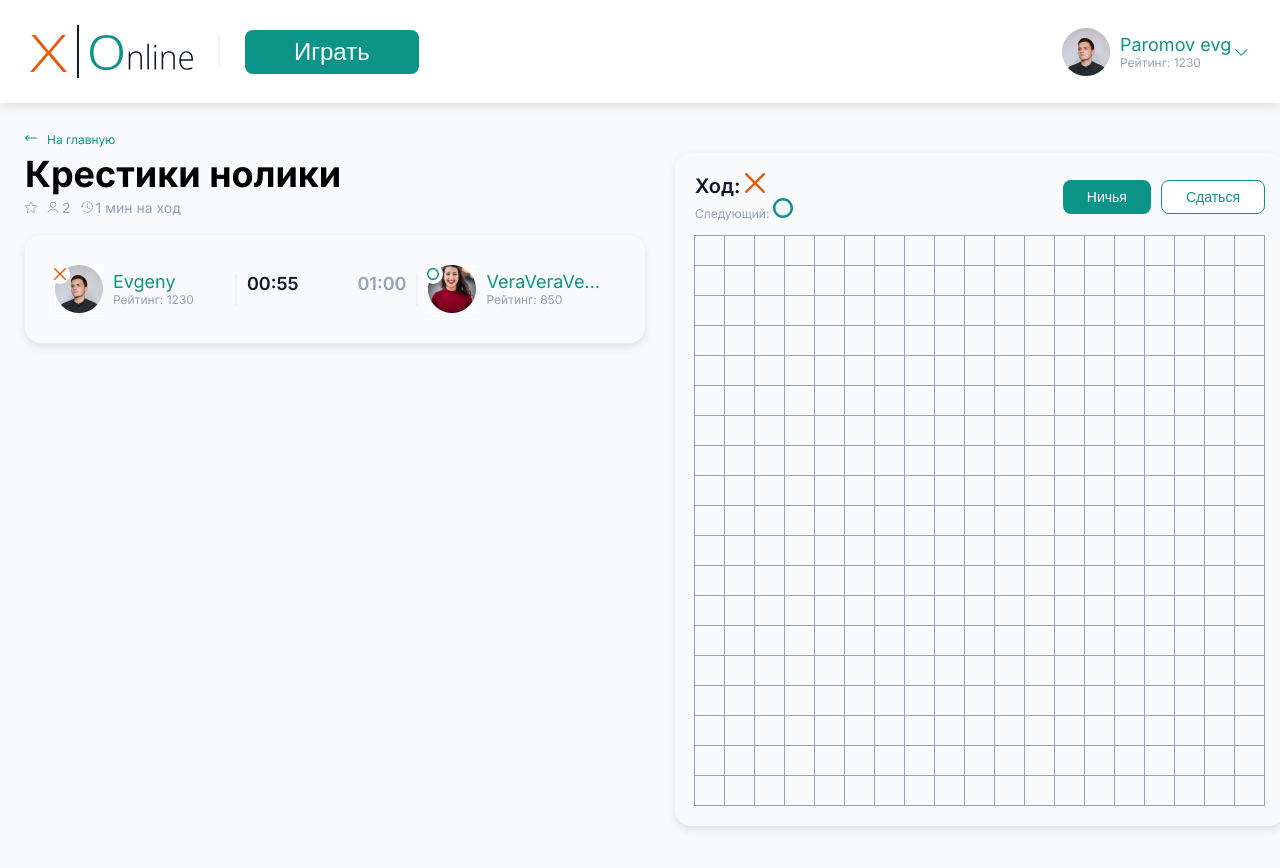
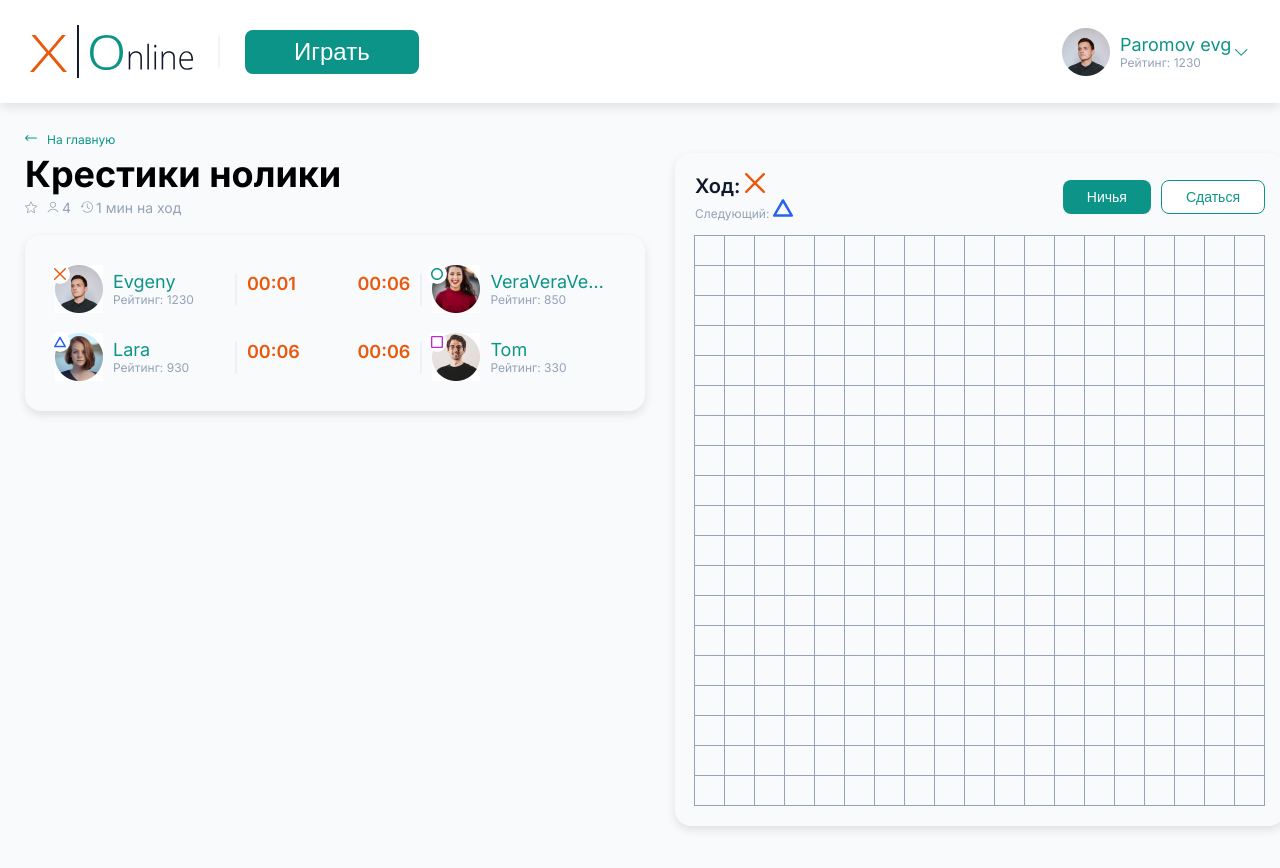
Before and after one commit to linikitaa/X0_game, a Next.js app: page / in a window 1280 px wide. Shown: the top 868 px of the page. Built offline with nearby package versions, Linux system fonts and the light colour scheme.

Commit message:
winner by time

```diff
--- a/components/game/game-field/game-field.jsx
+++ b/components/game/game-field/game-field.jsx
@@ -8,6 +8,7 @@ export function GameField({
   currentMove,
   nextMove,
   winnerSequence,
+  winnerSymbol,
 }) {
   // const [cells, setCells] = useState(() => new Array(19 * 19).fill(null));
   // const [currentMove, setCurrentMove] = useState(GAME_SYMBOLS.SQUARE);
@@ -27,6 +28,7 @@ export function GameField({
                 onClickHandler(index)
               }}
               isWinner={winnerSequence?.includes(index)}
+              disabled={!!winnerSymbol}
             >
               {symbol && <GameSymbol symbol={symbol} />}
             </GameCell>
@@ -71,9 +73,10 @@ function GameMoveInfo({ currentMove, nextMove }) {
   )
 }
 
-function GameCell({ children, onClick, isWinner }) {
+function GameCell({ children, onClick, isWinner, disabled }) {
   return (
     <button
+      disabled={disabled}
       onClick={onClick}
       className={`${s.fieldItem} ${isWinner ? s.winner : ''}`}
     >
--- a/components/game/game-players/game-players.jsx
+++ b/components/game/game-players/game-players.jsx
@@ -37,7 +37,12 @@ const players = [
     rate: '330',
   },
 ]
-export function GamePlayers({ playersCount, currentMove }) {
+export function GamePlayers({
+  playersCount,
+  currentMove,
+  isWinner,
+  onPlayerTimeOver,
+}) {
   return (
     <div className={s.gamePlayers}>
       {players.slice(0, playersCount).map((el, index) => {
@@ -53,8 +58,9 @@ export function GamePlayers({ playersCount, currentMove }) {
             avatar={el.avatar}
             symbol={el.symbol}
             isSpecial={isSpecial}
-            isTimerRunning={currentMove === el.symbol}
+            isTimerRunning={currentMove === el.symbol && !isWinner}
             currentMove={currentMove}
+            onTimeOver={() => onPlayerTimeOver(el.symbol)}
           />
         )
       })}
--- a/components/game/game-players/player-item.jsx
+++ b/components/game/game-players/player-item.jsx
@@ -15,9 +15,10 @@ export function PlayerItem({
   symbol,
   isSpecial,
   isTimerRunning,
+  onTimeOver,
 }) {
   const timeClass = classNames(s.time, isTimerRunning && s.active)
-  const [seconds, setSeconds] = useState(60)
+  const [seconds, setSeconds] = useState(6)
 
   const minutesString = String(Math.floor(seconds / 60)).padStart(2, '0')
   const remainingSeconds = String(seconds % 60).padStart(2, '0') // Определение оставшихся секунд
@@ -32,10 +33,16 @@ export function PlayerItem({
 
       return () => {
         clearInterval(interval)
-        setSeconds(60)
+        setSeconds(6)
       }
     }
   }, [isTimerRunning])
+
+  useEffect(() => {
+    if (seconds === 0) {
+      onTimeOver()
+    }
+  }, [seconds])
   return (
     <div className={`${s.playersItem} ${isSpecial ? s.profileFirst : ''} `}>
       <div className={s.profile}>
--- a/components/game/game.jsx
+++ b/components/game/game.jsx
@@ -1,28 +1,39 @@
 import s from './game.module.scss'
 import { useState } from 'react'
 import { UseGameState } from '../useGameState'
-import { GameField, GamePlayers, GameTitle } from '@/game/index'
+import { GameField, GamePlayers, GameSymbol, GameTitle } from '@/game/index'
 
 export function Game() {
-  const [playersCount] = useState(2)
+  const [playersCount] = useState(4)
 
-  const { onClickHandler, nextMove, currentMove, cells, winnerSequence } =
-    UseGameState(playersCount)
+  const {
+    onClickHandler,
+    nextMove,
+    currentMove,
+    cells,
+    winnerSequence,
+    handlePlayerTimeOver,
+    winnerSymbol,
+  } = UseGameState(playersCount)
   return (
     <div className={s.app}>
       <div>
         <GameTitle playersCount={playersCount} />
         <GamePlayers
+          isWinner={!!winnerSymbol}
           playersCount={playersCount}
           currentMove={currentMove}
+          onPlayerTimeOver={handlePlayerTimeOver}
         />
       </div>
+      {winnerSymbol && <GameSymbol symbol={winnerSymbol} />}
       <GameField
         cells={cells}
         currentMove={currentMove}
         onClickHandler={onClickHandler}
         nextMove={nextMove}
         winnerSequence={winnerSequence}
+        winnerSymbol={winnerSymbol}
       />
     </div>
   )
--- a/components/model.js
+++ b/components/model.js
@@ -1,7 +1,9 @@
 import { MOVE_ORDER } from '@/constants/*'
 
-export function getNextMove(currentMove, playersCount) {
-  const slicedMoveOrder = MOVE_ORDER.slice(0, playersCount)
+export function getNextMove(currentMove, playersCount, playersTimeOver) {
+  const slicedMoveOrder = MOVE_ORDER.slice(0, playersCount).filter(
+    (symbol) => !playersTimeOver.includes(symbol)
+  )
 
   const nextMoveIndex = slicedMoveOrder.indexOf(currentMove) + 1
   return slicedMoveOrder[nextMoveIndex] ?? slicedMoveOrder[0]
@@ -35,6 +37,13 @@ export function computeWinner(cells, sequenceSize = 5, fieldSize = 19) {
       res[2].push(-fieldSize * (j - gap) + (j - gap) + i)
       res[3].push(fieldSize * (j - gap) + i)
     }
+
+    const x = i % fieldSize
+    if (x < gap || x >= fieldSize - gap) {
+      res.shift()
+      res.shift()
+      res.shift()
+    }
     return res
   }
 
--- a/components/useGameState.js
+++ b/components/useGameState.js
@@ -3,14 +3,20 @@ import { useState } from 'react'
 import { computeWinner, getNextMove } from '@/components/model'
 
 export function UseGameState(playersCount) {
-  const [{ cells, currentMove }, setGameState] = useState(() => ({
-    cells: new Array(19 * 19).fill(null),
-    currentMove: GAME_SYMBOLS.CROSS,
-  }))
+  const [{ cells, currentMove, playersTimeOver }, setGameState] = useState(
+    () => ({
+      cells: new Array(19 * 19).fill(null),
+      currentMove: GAME_SYMBOLS.CROSS,
+      playersTimeOver: [],
+    })
+  )
 
   const winnerSequence = computeWinner(cells)
+  const nextMove = getNextMove(currentMove, playersCount, playersTimeOver)
 
-  const nextMove = getNextMove(currentMove, playersCount)
+  const winnerSymbol =
+    nextMove === currentMove ? currentMove : winnerSequence?.[0]
+
   const onClickHandler = (index) => {
     setGameState((lastGameState) => {
       if (lastGameState.cells[index]) {
@@ -19,7 +25,11 @@ export function UseGameState(playersCount) {
 
       return {
         ...lastGameState,
-        currentMove: getNextMove(lastGameState.currentMove, playersCount),
+        currentMove: getNextMove(
+          lastGameState.currentMove,
+          playersCount,
+          lastGameState.playersTimeOver
+        ),
         cells: lastGameState.cells.map((el, i) =>
           i === index ? lastGameState.currentMove : el
         ),
@@ -27,5 +37,26 @@ export function UseGameState(playersCount) {
     })
   }
 
-  return { cells, currentMove, nextMove, onClickHandler, winnerSequence }
+  const handlePlayerTimeOver = (symbol) => {
+    setGameState((lastGameState) => {
+      return {
+        ...lastGameState,
+        playersTimeOver: [...lastGameState.playersTimeOver, symbol],
+        currentMove: getNextMove(
+          lastGameState.currentMove,
+          playersCount,
+          lastGameState.playersTimeOver
+        ),
+      }
+    })
+  }
+  return {
+    cells,
+    currentMove,
+    nextMove,
+    onClickHandler,
+    handlePlayerTimeOver,
+    winnerSequence,
+    winnerSymbol,
+  }
 }
```
